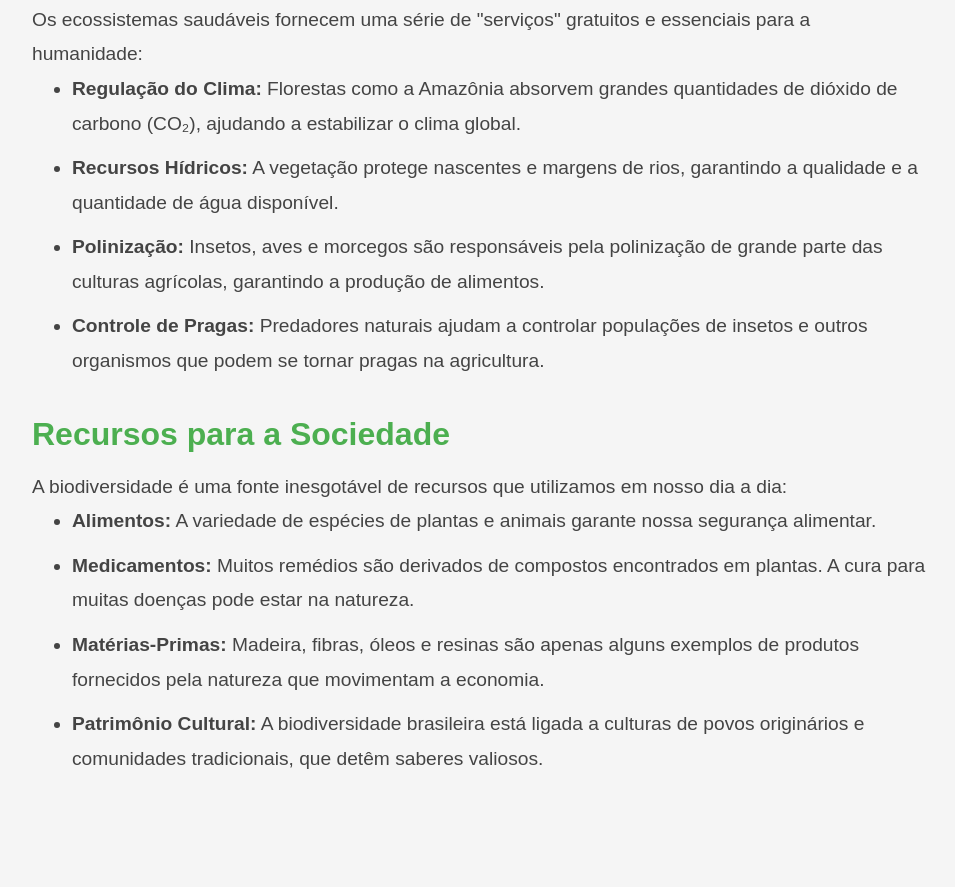
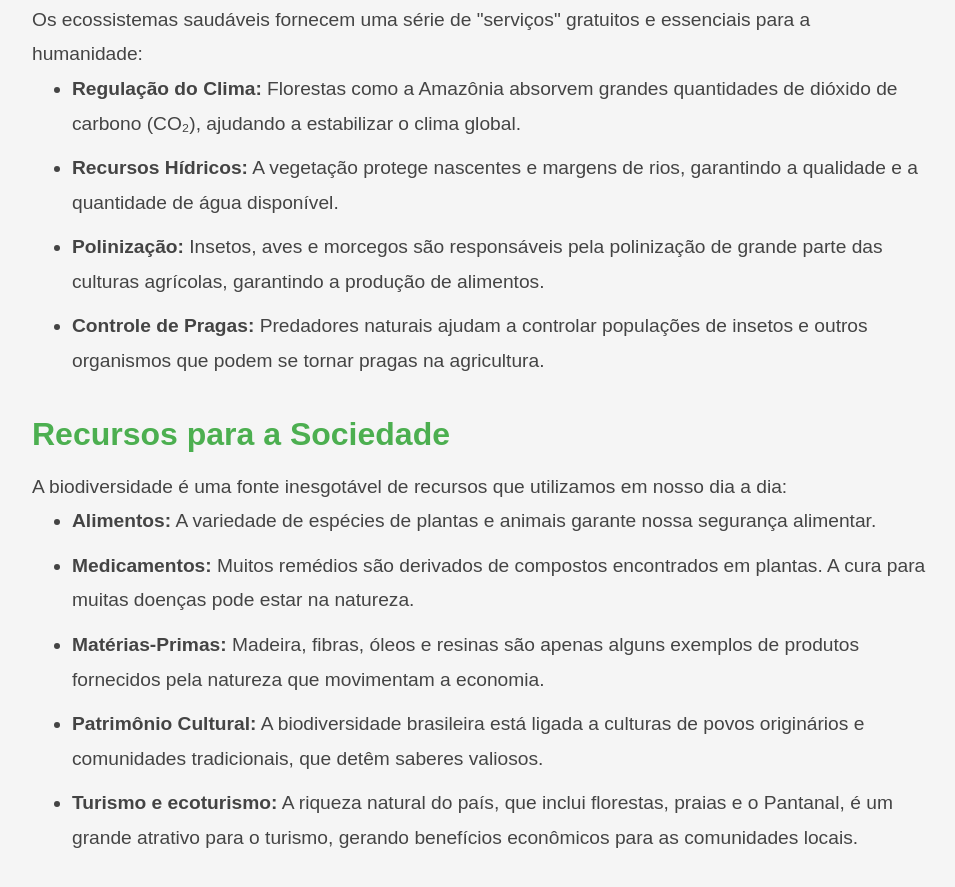
Before and after one commit to ciskk/EcoExplorador, a plain HTML site: page pages/importancia.html in a window 1280 px wide. Shown: the part 466-1353 px from the top of the page, without its empty margins (28-983 px from the left). Before the commit the page ends 1322 px from the top, so only its background shows below. Drawn offline with Linux system fonts and the light colour scheme.

Commit message:
mais adição

```diff
--- a/pages/importancia.html
+++ b/pages/importancia.html
@@ -96,6 +96,9 @@
           <strong>Patrimônio Cultural:</strong> A biodiversidade brasileira está ligada a culturas de povos
           originários e comunidades tradicionais, que detêm saberes valiosos.
         </li>
+        <li><strong>Turismo e ecoturismo:</strong> A riqueza natural do país, que inclui florestas, praias e o Pantanal, é um grande
+          atrativo para o turismo, gerando benefícios econômicos para as comunidades locais.
+        </li>
       </ul>
     </section>
   </main>
```
